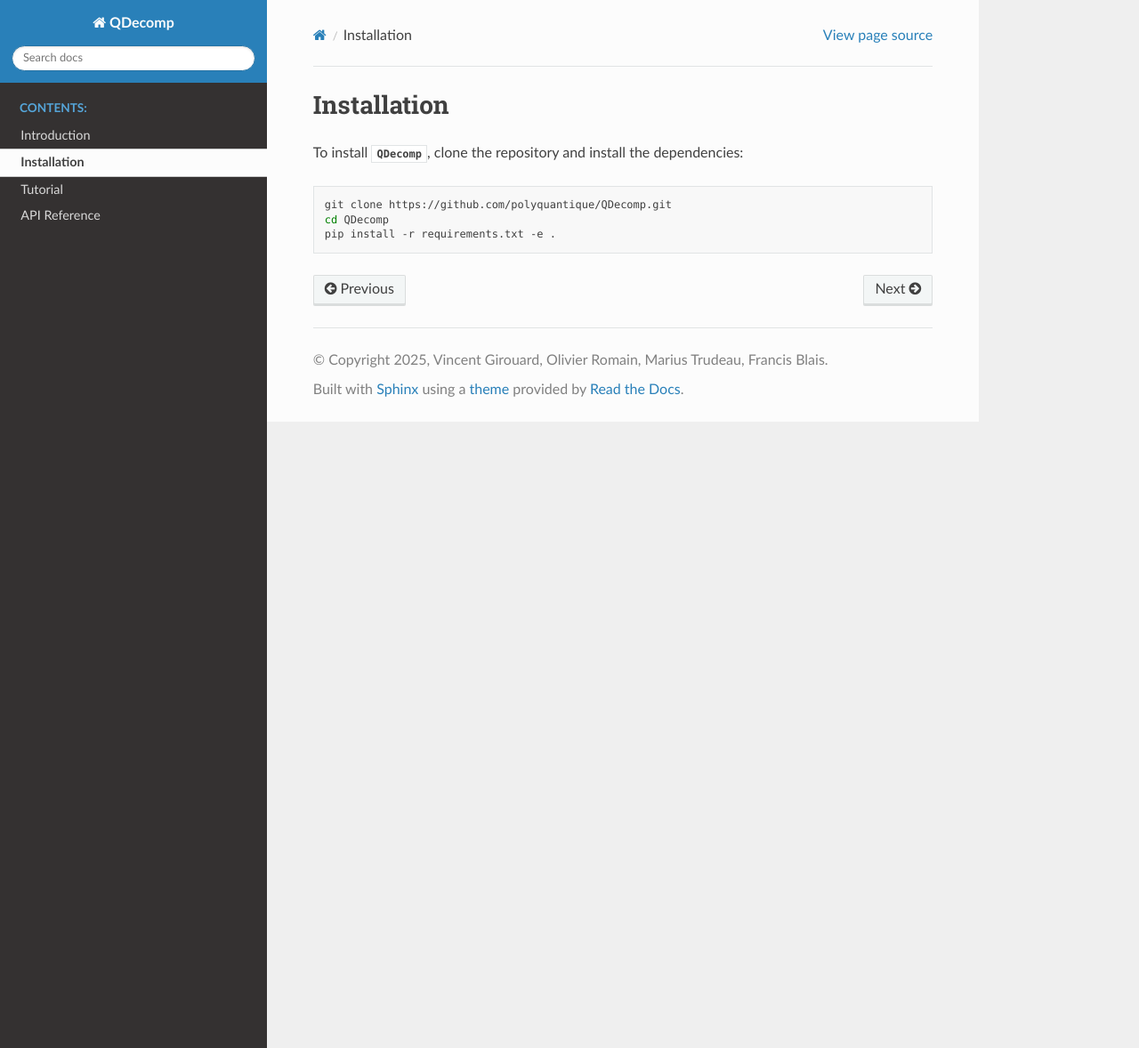
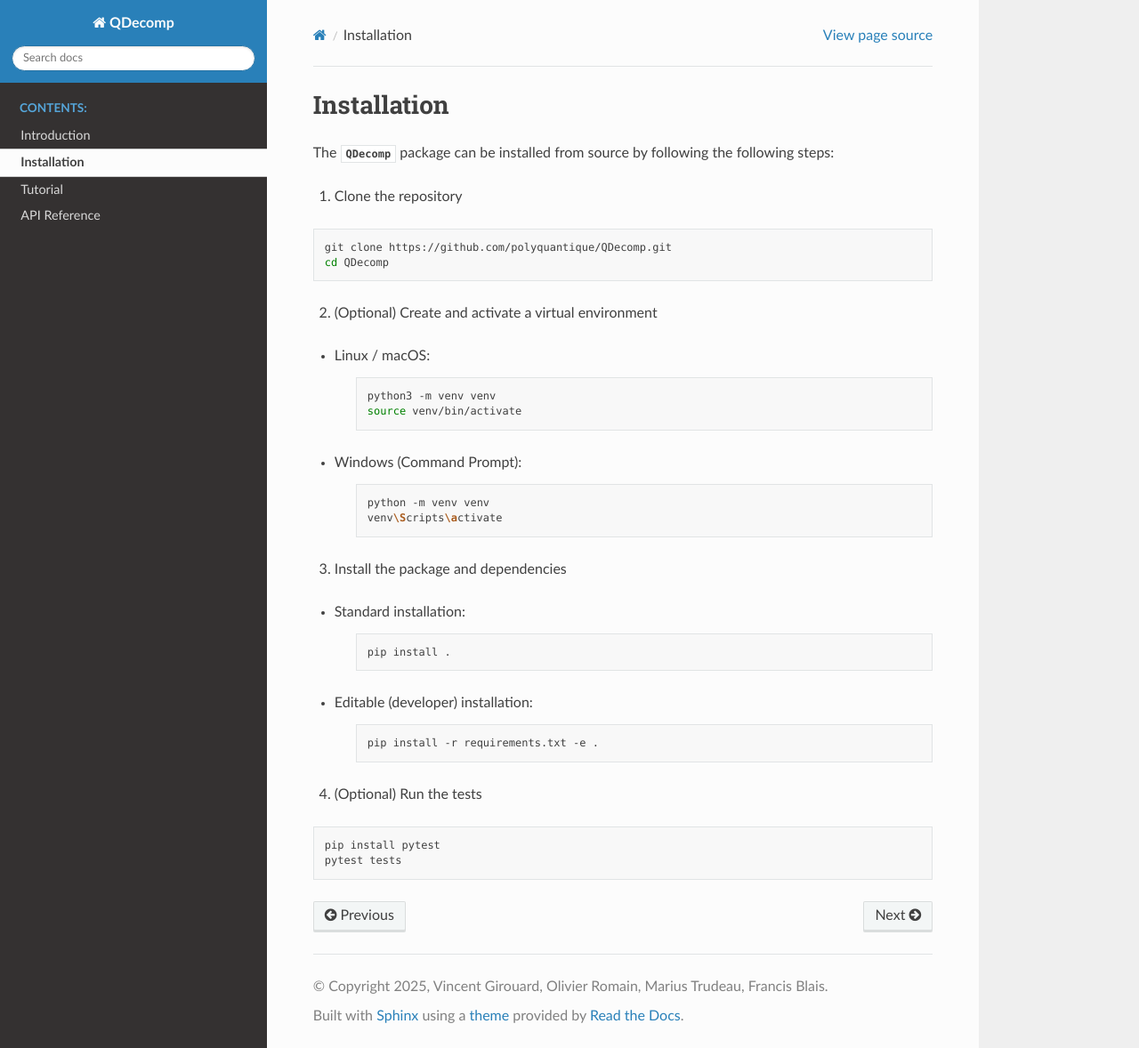
Before and after one commit to polyquantique/QDecomp, a Sphinx documentation site: the page built from docs/source/installation.rst, in a window 1280 px wide and 1178 px high. Shown: the whole window at 89% size. Built offline with Sphinx 7.4.7 and the Read the Docs theme 3.1.0, drawn with Linux system fonts in a browser that asks for light colours.

Commit message:
Update the installation guide

```diff
--- a/docs/source/installation.rst
+++ b/docs/source/installation.rst
@@ -1,10 +1,48 @@
 Installation
 ============
 
-To install :mod:`QDecomp`, clone the repository and install the dependencies:
+The :mod:`QDecomp` package can be installed from source by following the following steps:
+
+1. Clone the repository
 
 .. code-block:: bash
 
     git clone https://github.com/polyquantique/QDecomp.git
     cd QDecomp
-    pip install -r requirements.txt -e .
+
+2. (Optional) Create and activate a virtual environment
+
+- Linux / macOS:
+
+    .. code-block:: bash
+
+        python3 -m venv venv
+        source venv/bin/activate
+
+- Windows (Command Prompt):
+
+    .. code-block:: bash
+
+        python -m venv venv
+        venv\Scripts\activate
+
+3. Install the package and dependencies
+
+- Standard installation:
+
+    .. code-block:: bash
+
+        pip install .
+
+- Editable (developer) installation:
+
+    .. code-block:: bash
+
+        pip install -r requirements.txt -e .
+
+4. (Optional) Run the tests
+
+.. code-block:: bash
+
+    pip install pytest
+    pytest tests
```
Also changed, not shown: README.md (+38 -2 lines).
